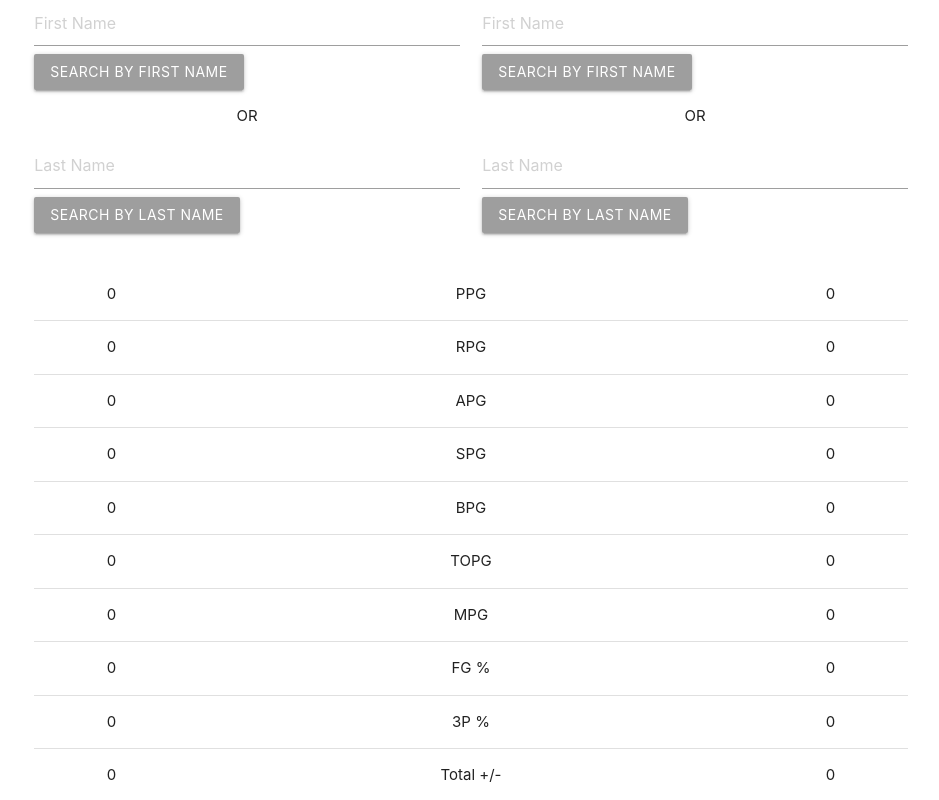
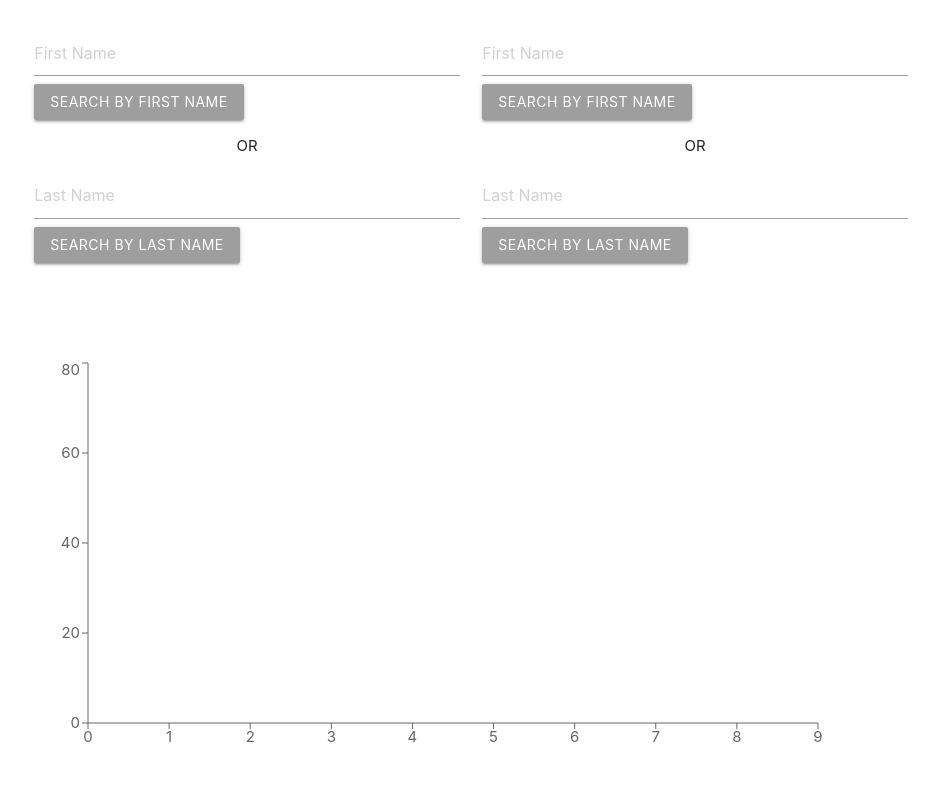
Before and after one commit to sarafiskray/nets-app, a React (Create React App) app: page / in a window 1280 px wide. Shown: the top 800 px of the page, without its empty margins (169-1108 px from the left). Built offline with nearby package versions, Linux system fonts and the light colour scheme.

Commit message:
chart coming along (kind of big commit)

```diff
--- a/public/index.html
+++ b/public/index.html
@@ -25,8 +25,7 @@
       Learn how to configure a non-root public URL by running `npm run build`.
     -->
     <link rel="stylesheet" href="https://cdnjs.cloudflare.com/ajax/libs/materialize/1.0.0/css/materialize.min.css">
-    <script src="https://cdnjs.cloudflare.com/ajax/libs/materialize/1.0.0/js/materialize.min.js"></script>
-    <title>React App</title>
+    <title>Player Comparison Tool</title>
   </head>
   <body>
     <noscript>You need to enable JavaScript to run this app.</noscript>
@@ -41,5 +40,6 @@
       To begin the development, run `npm start` or `yarn start`.
       To create a production bundle, use `npm run build` or `yarn build`.
     -->
+    <script src="https://cdnjs.cloudflare.com/ajax/libs/materialize/1.0.0/js/materialize.min.js"></script>
   </body>
 </html>
--- a/src/App.css
+++ b/src/App.css
@@ -1,38 +1,4 @@
-.App {
-  text-align: center;
+.mySection {
+    padding-top: 30px;
+    padding-bottom: 30px;
 }
-
-.App-logo {
-  height: 40vmin;
-  pointer-events: none;
-}
-
-@media (prefers-reduced-motion: no-preference) {
-  .App-logo {
-    animation: App-logo-spin infinite 20s linear;
-  }
-}
-
-.App-header {
-  background-color: #282c34;
-  min-height: 100vh;
-  display: flex;
-  flex-direction: column;
-  align-items: center;
-  justify-content: center;
-  font-size: calc(10px + 2vmin);
-  color: white;
-}
-
-.App-link {
-  color: #61dafb;
-}
-
-@keyframes App-logo-spin {
-  from {
-    transform: rotate(0deg);
-  }
-  to {
-    transform: rotate(360deg);
-  }
-}
--- a/src/App.js
+++ b/src/App.js
@@ -1,8 +1,8 @@
 import './App.css';
 import Lookup from './Lookup/Lookup.js';
 import React, { useState } from 'react';
-import { LineChart, Line } from 'recharts';
 import Averages from './Averages.js'
+import StatsChart from './StatsChart.js'
 
 function App() {
 
@@ -15,29 +15,39 @@ function App() {
   //filter by number of games
   const numGames = 10;
 
-  console.log(playerOne, playerTwo);
   console.log(playerOneStats)
-  console.log(playerTwoStats)
 
   return (
     <div className="container">
-      <div className="row">
+      <div className="row mySection">
+        <div className="col s12 m6 l6">
           <Lookup
             setPlayer={setPlayerOne}
             setPlayerStats={setPlayerOneStats}
           />
+        </div>
+        <div className="col s12 m6 l6">
           <Lookup
             setPlayer={setPlayerTwo}
             setPlayerStats={setPlayerTwoStats}
           />
         </div>
-      <div className="row">
+      </div>
+      <div className="mySection">
+          <StatsChart
+            playerOneStats={playerOneStats}
+            playerTwoStats={playerTwoStats}
+          />
+      </div>
+      <div className="row mySection">
+        <div className="col s12">
           <Averages
             playerOneStats={playerOneStats}
             playerTwoStats={playerTwoStats}
           />
         </div>
       </div>
+    </div>
   );
 }
 
--- a/src/Averages.js
+++ b/src/Averages.js
@@ -67,11 +67,8 @@ const Averages = (props) => {
 
     let playerOneAvgs = calculateAvgs(playerOneStats)
     let playerTwoAvgs = calculateAvgs(playerTwoStats)
-    console.log(playerOneAvgs)
-    console.log(playerTwoAvgs)
 
     return (
-        <div className="col s12">
         <table className="centered">
             <tbody>
                 <tr>
@@ -126,7 +123,6 @@ const Averages = (props) => {
                 </tr>
             </tbody>
         </table>
-        </div>
     )
 }
 
--- a/src/Lookup/Lookup.js
+++ b/src/Lookup/Lookup.js
@@ -81,7 +81,7 @@ const Lookup = (props) => {
     //console.log(listPlayers)
 
     return (
-        <div className="col s12 m6 l6">
+        <Fragment>
             <Search
                 fName = {fName}
                 lName = {lName}
@@ -93,7 +93,7 @@ const Lookup = (props) => {
             <Results
                 listPlayers = {listPlayers}
             />
-        </div>
+        </Fragment>
     )
 }
 
--- /dev/null
+++ b/src/StatsChart.js
@@ -0,0 +1,50 @@
+import React from 'react';
+import { LineChart, Line, XAxis, YAxis } from 'recharts';
+
+const StatsChart = (props) => {
+
+    const {playerOneStats, playerTwoStats } = props;
+
+
+
+    //make empty array
+    let combinedStats = []
+    for (let i = 0; i < 10; i++) {
+            combinedStats.push({})
+    }
+    //populate w stats
+    //wont render the line if no stats
+    if (playerOneStats.length > 0) {
+        for (let i = 0; i < 10; i++) {
+            combinedStats[i].p1Pts = playerOneStats[i].points;
+            combinedStats[i].p1Asts = playerOneStats[i].assists;
+            combinedStats[i].p1Reb = playerOneStats[i].totReb;
+            //can always add more
+        }
+    }
+    if (playerTwoStats.length > 0) {
+        for (let i = 0; i < 10; i++) {
+            combinedStats[i].p2Pts = playerTwoStats[i].points;
+            combinedStats[i].p2Asts = playerTwoStats[i].assists;
+            combinedStats[i].p2Reb = playerTwoStats[i].totReb;
+            //can always add more
+        }
+    }
+
+    console.log(combinedStats)
+
+
+    //use playerOneStats.length > 0 : jsx
+
+    return (
+        <LineChart width={800} height = {400} data={combinedStats}>
+            { playerOneStats.length > 0 ? (
+            <Line type="monotone" dataKey="p1Pts" stroke="grey" />
+            ) : null }
+            <XAxis />
+            <YAxis type="number" domain={[0, 80]}/>
+        </LineChart>
+    )
+}
+
+export default StatsChart;
```
Lines whose indentation alone changed are shown as unchanged.
